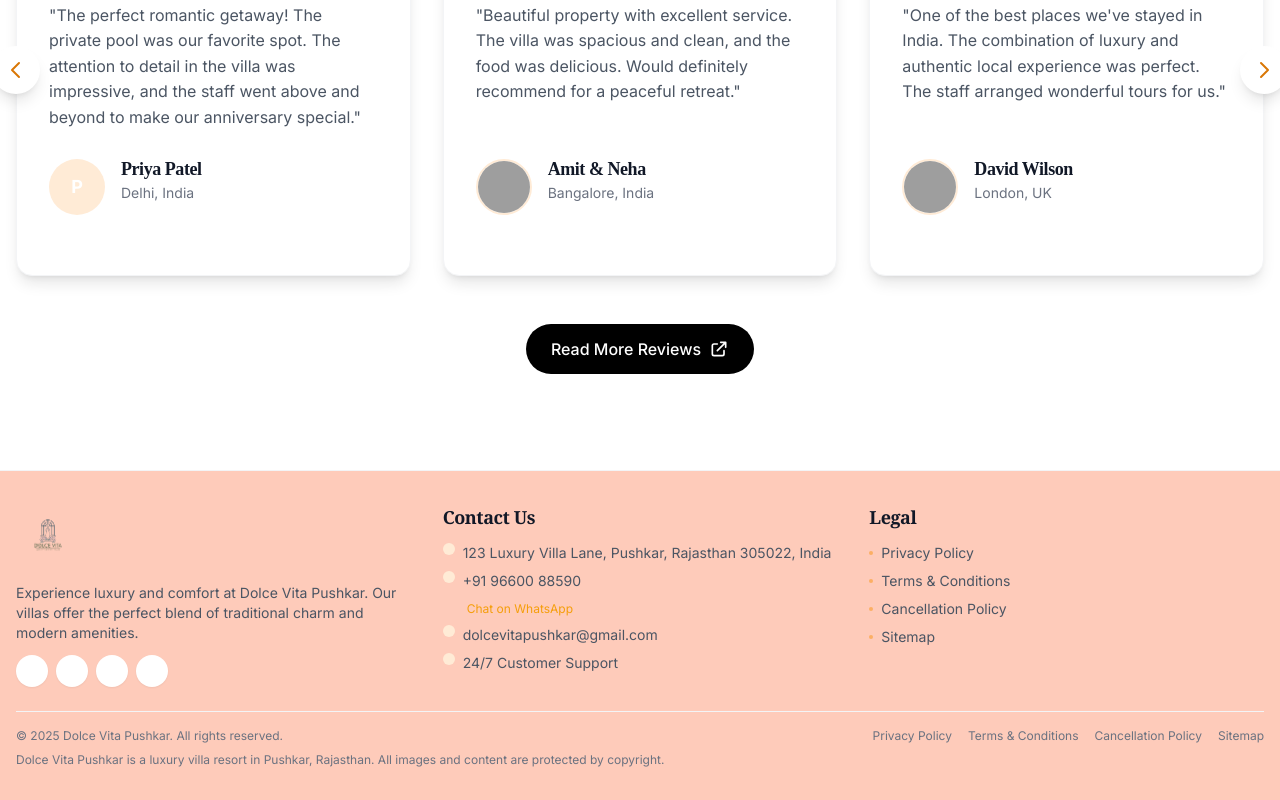
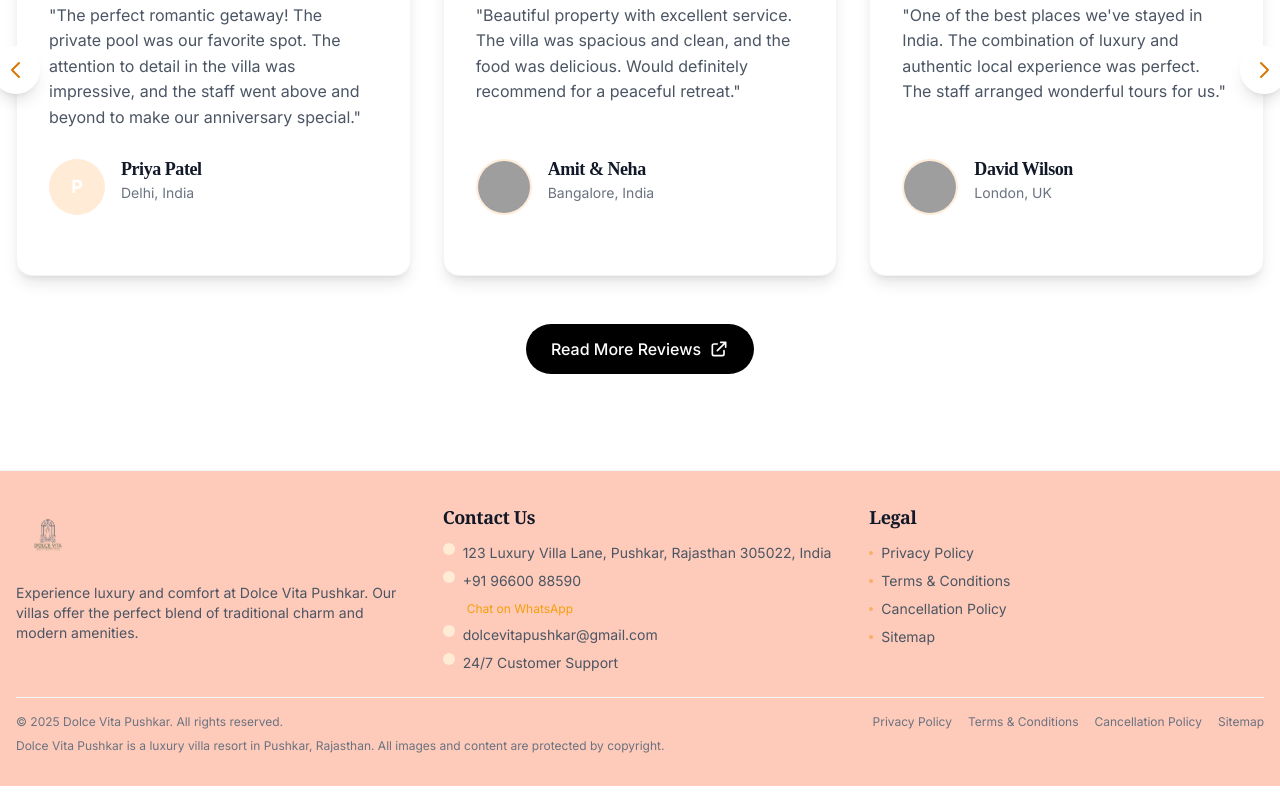
Before and after one commit to vasudevpareek2/new-dv11, a Next.js app: page / in a window 1280 px wide. Shown: the part 4240-5040 px from the top of the page. Built offline with nearby package versions, Linux system fonts and the light colour scheme; grey boxes are pictures that could not be loaded.

Commit message:
Remove white circles from social media icons in footer

```diff
--- a/src/components/Footer.tsx
+++ b/src/components/Footer.tsx
@@ -68,10 +68,10 @@ export default function Footer() {
                   href={social.url}
                   target="_blank"
                   rel="noopener noreferrer"
-                  className="w-8 h-8 rounded-full bg-white flex items-center justify-center text-gray-600 hover:bg-primary-100 hover:text-primary-600 transition-colors duration-300 shadow-sm"
+                  className="text-gray-600 hover:text-primary-600 transition-colors duration-300"
                   aria-label={social.name}
                 >
-                  <i className={`fab fa-${social.icon} text-sm`}></i>
+                  <i className={`fab fa-${social.icon} text-xl`}></i>
                 </a>
               ))}
             </div>
```
